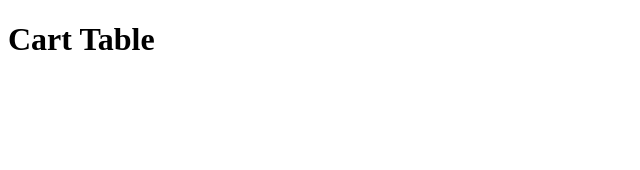
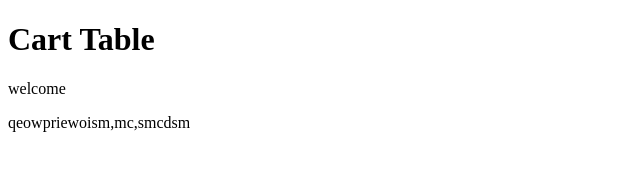
Before and after one commit to RojaRaniRenikunta/Food-Web-Page, a plain HTML site: page Cart.html in a window 1280 px wide. Shown: the whole page, without its empty margins (0-640 px from the left). Drawn offline with Linux system fonts and the light colour scheme.

Commit message:
did some changes in cart.html page

```diff
--- a/Cart.html
+++ b/Cart.html
@@ -7,5 +7,7 @@
 </head>
 <body>
     <h1>Cart Table</h1>
+    <p>welcome</p>
+    <span>qeowpriewoism,mc,smcdsm</span>
 </body>
 </html>
```
